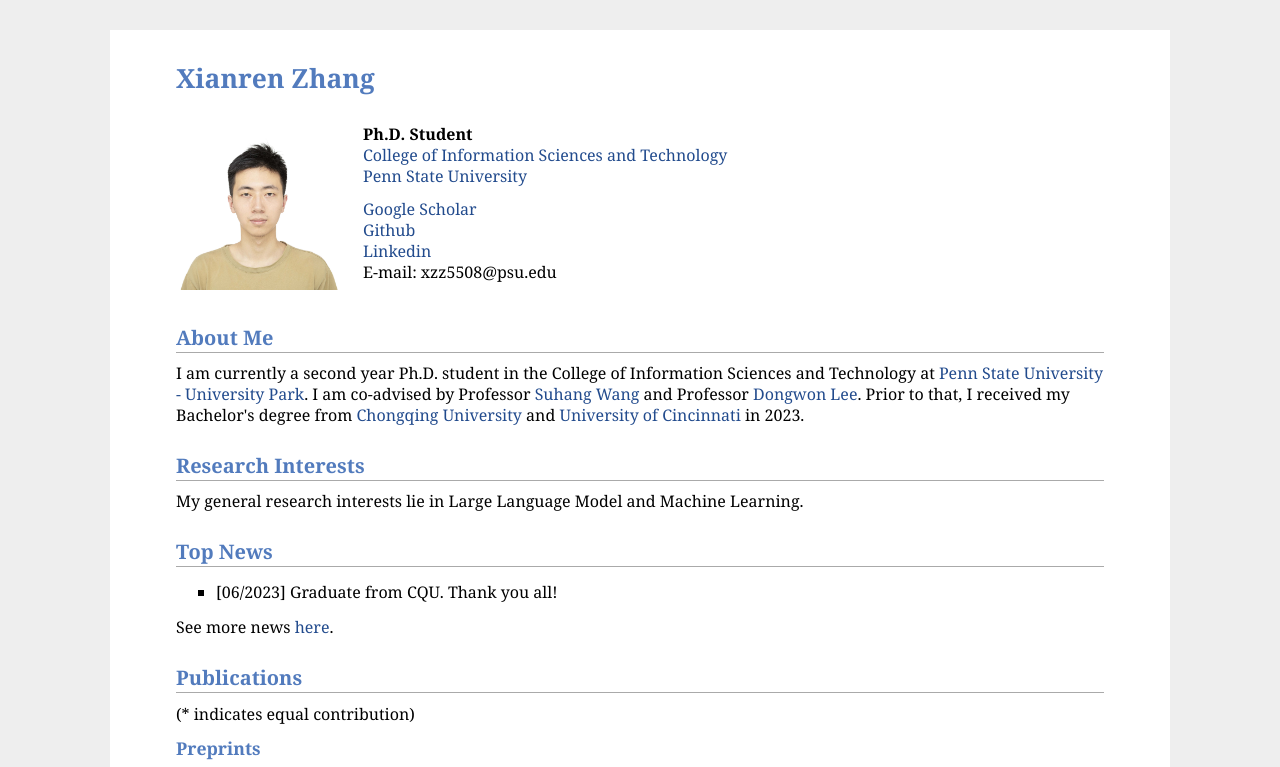
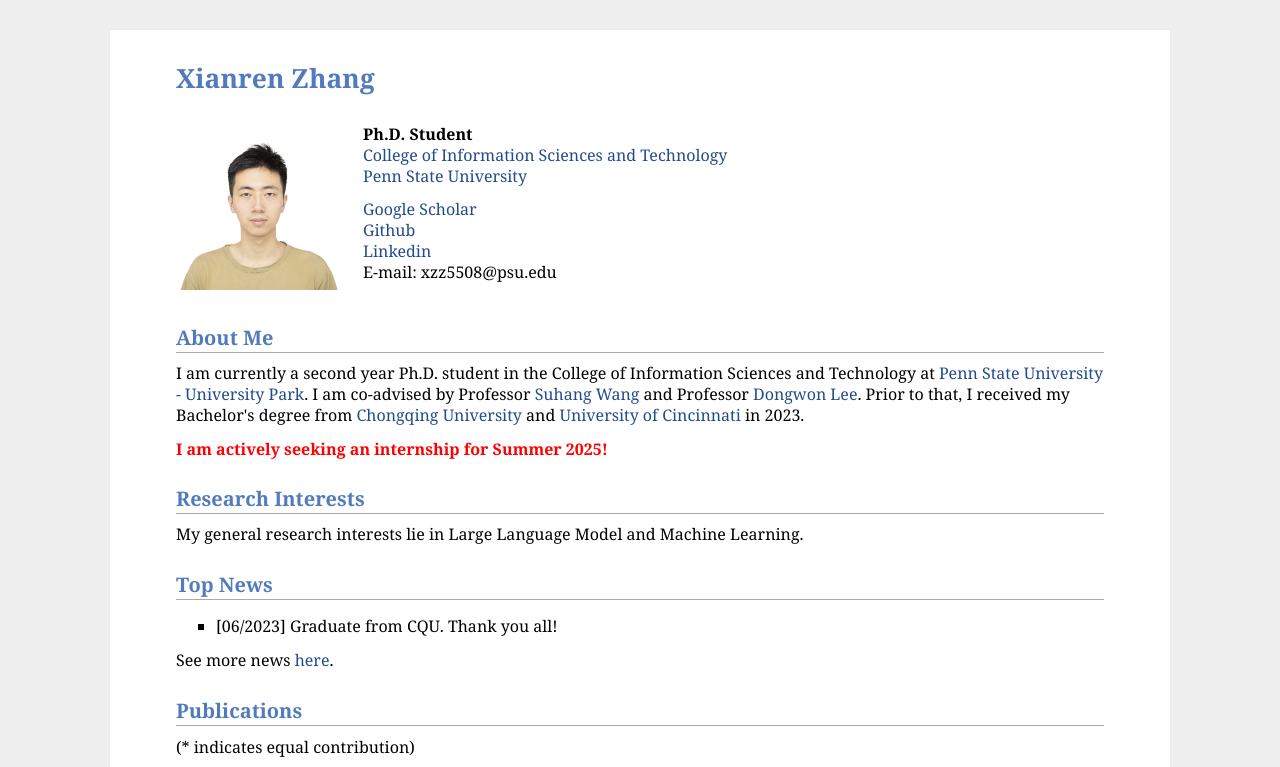
Before and after one commit to Zood123/Zood123.github.io, a plain HTML site: page index.html in a window 1280 px wide. Shown: the top 767 px of the page. Drawn offline with Linux system fonts and the light colour scheme.

Commit message:
Update index.html

```diff
--- a/index.html
+++ b/index.html
@@ -79,6 +79,7 @@
         I am co-advised by Professor <a href="https://suhangwang.ist.psu.edu/" target="_blank">Suhang Wang</a> and Professor <a href="https://pike.psu.edu/dongwon/" target="_blank">Dongwon Lee</a>.
         Prior to that, I received my Bachelor's degree from <a href="http://english.cqu.edu.cn/" target="_blank">Chongqing University</a> and <a href="https://www.uc.edu/" target="_blank">University of Cincinnati</a> in 2023.
     </p>
+<p style="color: red; font-weight: bold;">I am actively seeking an internship for Summer 2025!</p>
 
 <h2>Research Interests</h2>
 <p>My general research interests lie in Large Language Model and Machine Learning. </p>
```
